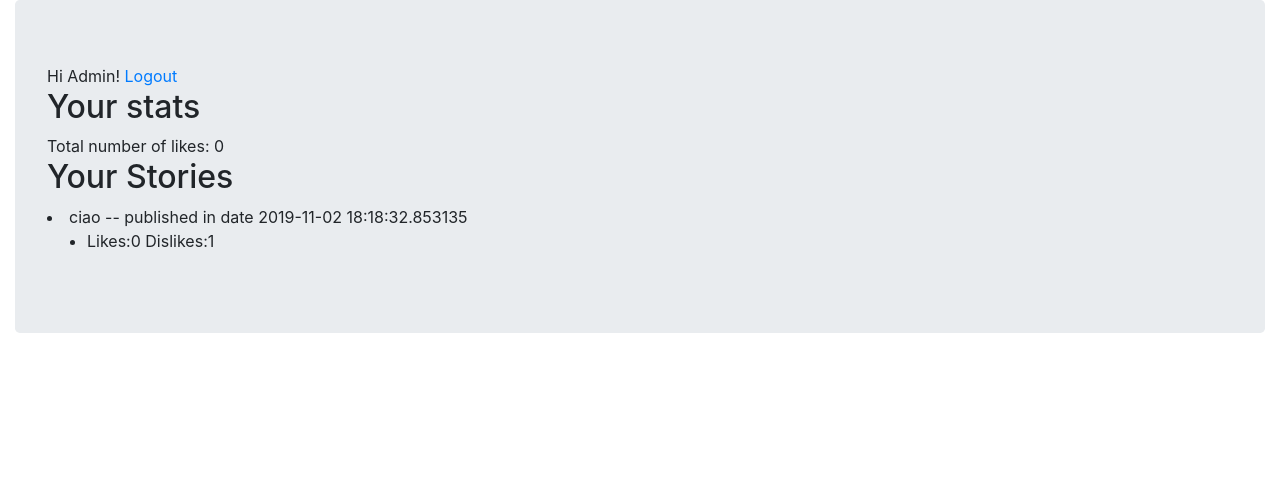
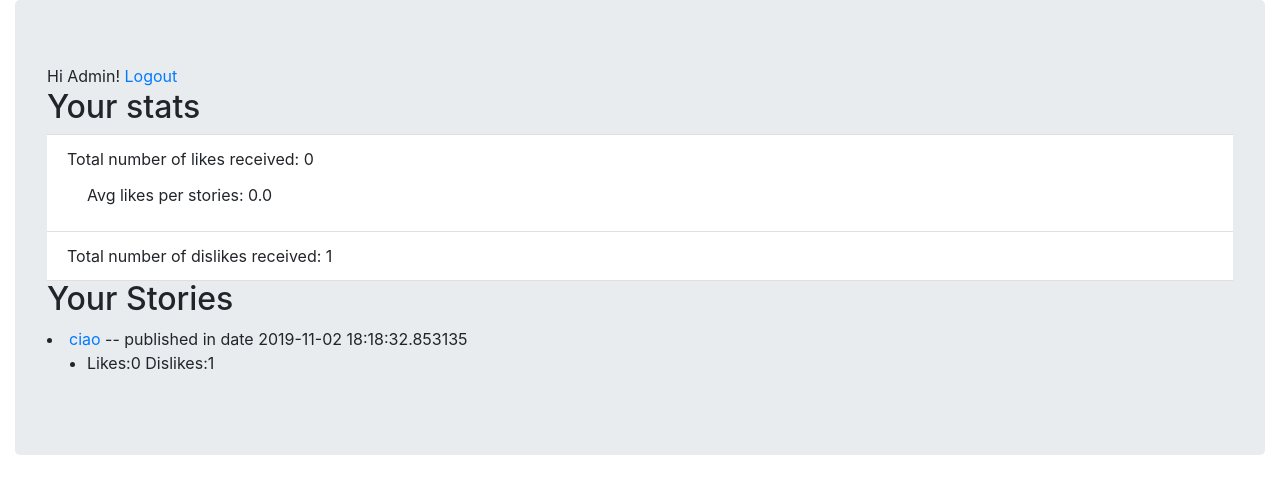
Before and after one commit to laurab1/Dice-with-microservices, a Flask app: page / in a window 1280 px wide. Shown: the part 56-550 px from the top of the page. Run offline with Flask 2, Linux system fonts and the light colour scheme; a user stored in the database is signed in; data comes from the database, SQL or seed files in the repository; some libraries are stand-ins or nearby versions.

Commit message:
Dislike stat added. UI improved.

```diff
--- a/monolith/templates/index.html
+++ b/monolith/templates/index.html
@@ -52,14 +52,24 @@
 
   <h2>Your stats</h2>
 
-  Total number of likes: {{ likes[0].total }}
+    <ul class="list-group list-group-flush">
+      <li class="list-group-item">
+        Total number of likes received: {{ likes[0].total }}
+        <ul class="list-group list-group-flush">
+          <li class="list-group-item"> Avg likes per stories: {{ likes[0].total/likes[0].number_of_stories }} </li>
+        </ul>
+      </li>
+      <li class="list-group-item">
+        Total number of dislikes received: {{ dislikes[0].total }}
+      </li>
+    </ul>
 
   <h2>Your Stories</h2>
 
   {% for story in stories%}
     <div>
       <li>
-        {{ story.text }} -- published in date {{ story.date }}
+        <a href="/stories/{{ story.id }}"> {{ story.text }} </a>-- published in date {{ story.date }}
         <ul>
           <li>Likes:{{ story.likes }} Dislikes:{{ story.dislikes }}</li>
         </ul>
--- a/monolith/views/home.py
+++ b/monolith/views/home.py
@@ -1,4 +1,5 @@
 from flask import Blueprint, render_template
+from flask import current_app as app
 
 from monolith.auth import current_user
 from monolith.database import Story, db
@@ -18,7 +19,14 @@ def index():
             Story.author_id == current_user.id)
 
         likes = db.session.query(
-                db.func.sum(Story.likes).label('total')
+                db.func.sum(Story.likes).label('total'),
+                db.func.count(Story.likes).label('number_of_stories')
+            ).filter(
+                Story.author_id == current_user.id
+            ).group_by(Story.author_id)
+
+        dislikes = db.session.query(
+                db.func.sum(Story.dislikes).label('total')
             ).filter(
                 Story.author_id == current_user.id
             ).group_by(Story.author_id)
@@ -27,4 +35,7 @@ def index():
         stories = None
         likes = None
 
-    return render_template("index.html", stories=stories, likes=likes)
+    if app.config["TESTING"] == True:
+        app.config["TEMPLATE_CONTEXT"] = jsonify({'stories': str(stories), 'likes': str(likes), 'dislikes': str(dislikes)})
+
+    return render_template("index.html", stories=stories, likes=likes, dislikes=dislikes)
```
